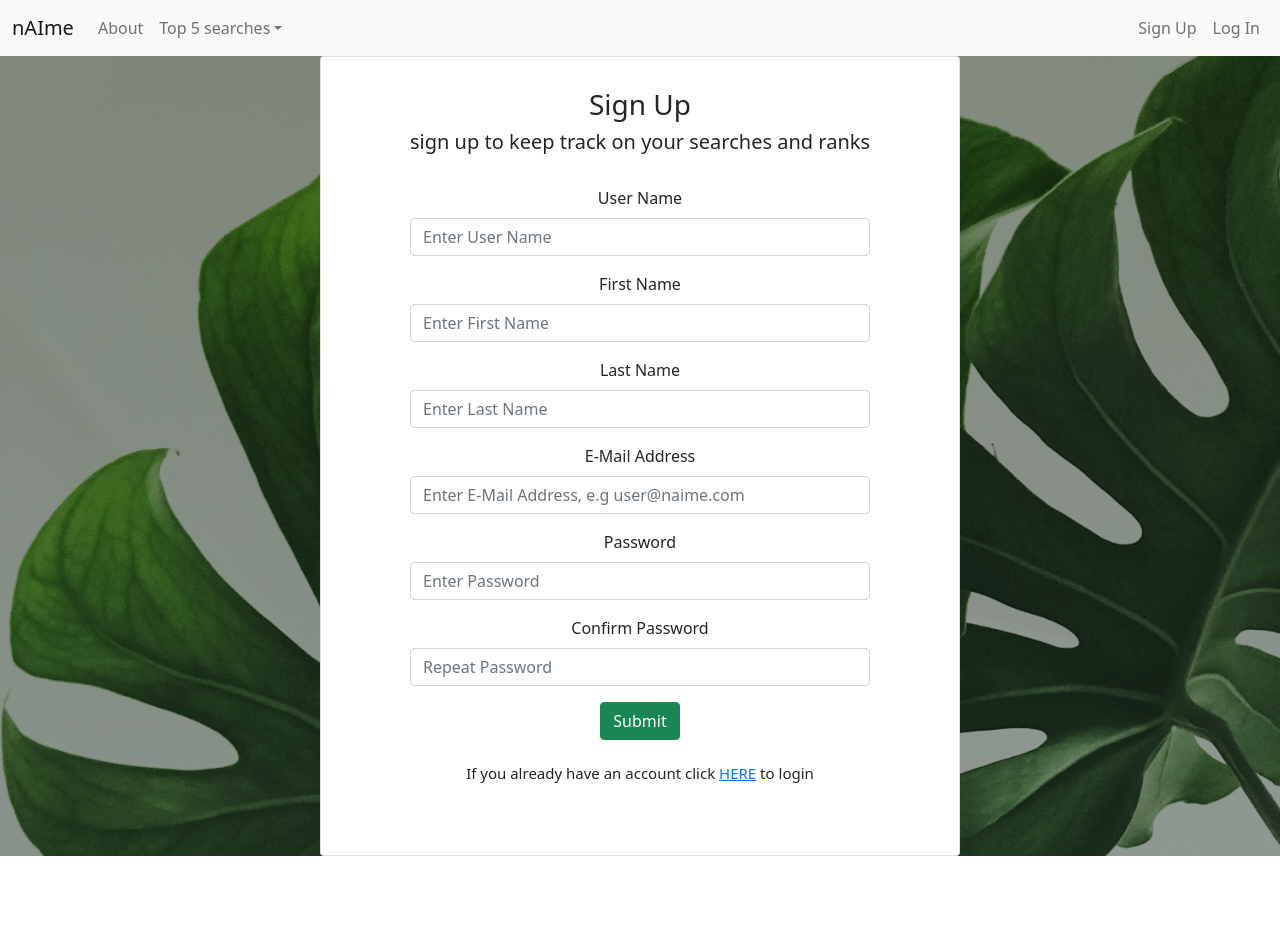
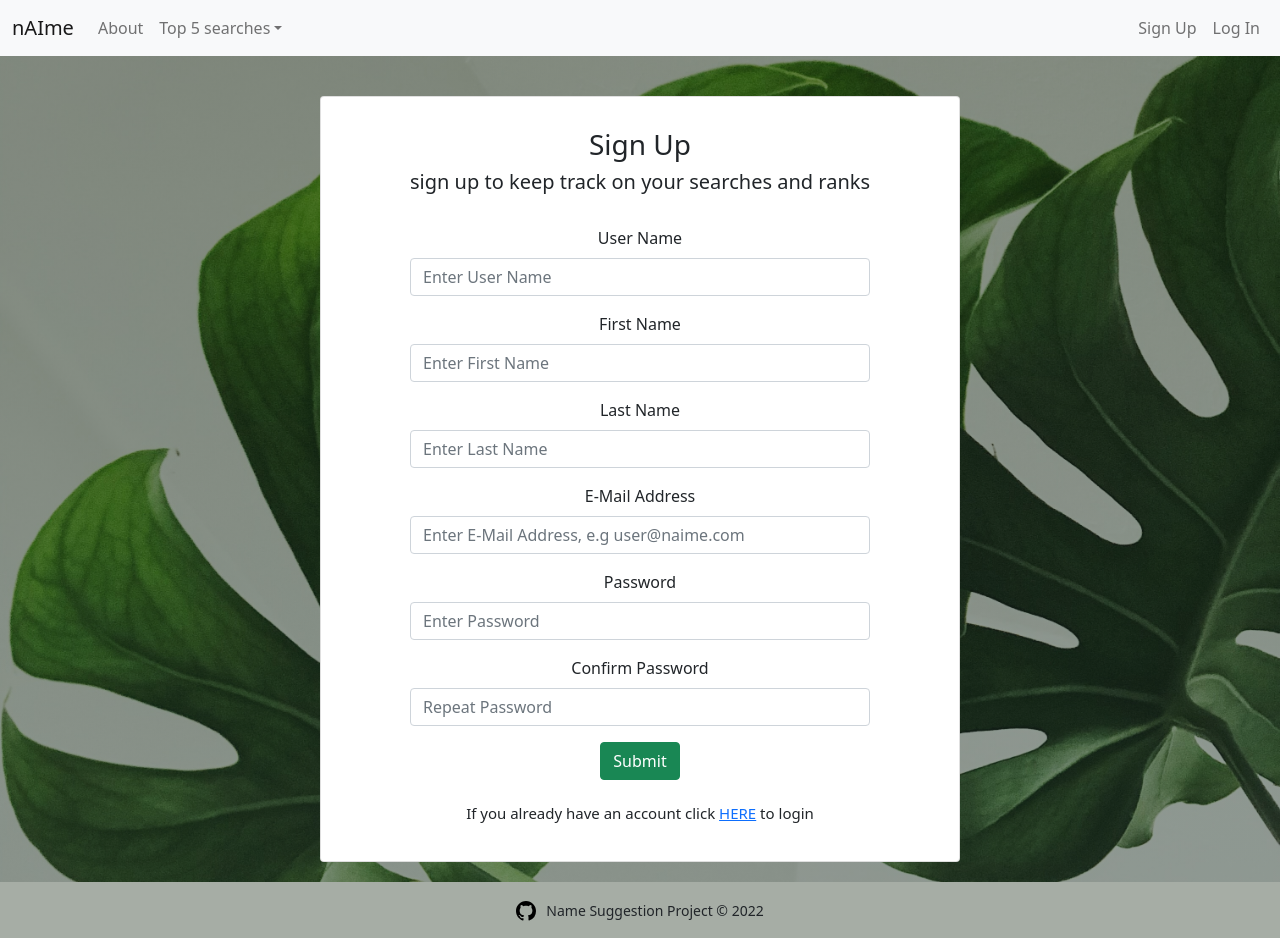
Before and after one commit to noaakl/naime-app, a React (Create React App) app: page /signUp in a window 1280 px wide. Before the commit the page ends 800 px from the top, so only its background shows below. Built offline with nearby package versions, Linux system fonts and the light colour scheme.

Commit message:
fix style

```diff
--- a/src/App.js
+++ b/src/App.js
@@ -12,6 +12,7 @@ import NavBar from "./components/NavBar";
 import { PersistGate } from 'redux-persist/integration/react'
 import { MDBCol, MDBContainer, MDBRow, MDBFooter } from "mdbreact";
 import Styles from "./App.module.scss";
+import { Github ,Google ,Pypi } from 'react-bootstrap-icons';
 
 export default function App() {
   return (
@@ -27,14 +28,17 @@ export default function App() {
         <Route path="/login" element={<Login />}></Route>
       </Routes>
     </BrowserRouter>
-    {/* <MDBFooter bgColor='light' className='text-center text-lg-left' style={{ flex:"none"}}>
-      <div className='text-center p-3' style={{ backgroundColor: 'rgba(0, 0, 0, 0.2)' }}>
-        &copy; {new Date().getFullYear()} Copyright:{' '}
-        <a className='text-dark' href='https://mdbootstrap.com/'>
-          MDBootstrap.com
-        </a>
+    <MDBFooter bgColor='light' className='text-center text-lg-left' id={Styles.footer}>
+      <div className='text-center p-3' style={{ backgroundColor: 'rgba(129, 138, 127, 0.7)' }}>
+        <section>
+        <a
+            href='#!'
+            role='button'
+          ><Github size={20} style={{margin:"0",display: 'inline-block', color:'black',marginRight:'10px'}}/></a>
+          <small>Name Suggestion Project &copy; 2022</small>
+        </section>
       </div>
-    </MDBFooter> */}
+    </MDBFooter>
 
     </PersistGate>
     </Provider>
--- a/src/App.module.scss
+++ b/src/App.module.scss
@@ -52,8 +52,9 @@ body{
     font-family: sans-serif;
     background-size: cover;
     font-family: 'Poppins', sans-serif;
-
-}
+	position: relative;
+}
+
 
 body:before {
     background: rgb(158, 160, 143);
@@ -162,9 +163,9 @@ body:before {
 	}
 
 	.signup {
-		position: fixed;
 		width: 100%;
-		height: 100%;
+		display: flex;
+		min-height:  calc(100vh - 112px);
 		left: 0;
 		z-index: 10;
 		background-image: linear-gradient(rgba(20, 39, 21, 0.5), rgba(35, 56, 45, 0.5)), url('./images/bg.jpg');
@@ -176,9 +177,9 @@ body:before {
 
 
 	.login {
-		position: fixed;
 		width: 100%;
-		height: 100%;
+		display:flex;
+		min-height: calc(100vh - 112px);
 		left: 0;
 		z-index: 10;
 		background-image: linear-gradient(rgba(20, 39, 21, 0.5), rgba(35, 56, 45, 0.5)), url('./images/bg.jpg');
@@ -189,7 +190,7 @@ body:before {
 
 
 	.search_page {
-		position: fixed;
+		min-height: calc(100vh - 112px);
 		width: 100%;
 		height: 100%;
 		left: 0;
@@ -236,7 +237,6 @@ body:before {
 .page {
     text-align: center;
 	font-weight: 600;
-	height: 100%;
     // padding: 50px 0 0 0;
 	color: rgba(233, 235, 234, 0.747);
 	padding-bottom: 60px;
@@ -252,6 +252,10 @@ body:before {
 		padding-top: 50px;
 		// margin: 40px 0 0 0;
     }
+}
+
+.Search_container{
+	min-height: calc(100vh - 112px);
 }
 
 // .google {
@@ -277,6 +281,7 @@ body:before {
 // }
 
 .search_wraper {
+	// min-height: calc(100vh - 352px);
     text-align: center;
     margin: 40px 0 0;
     p {
@@ -346,6 +351,21 @@ body:before {
 	margin-top: 20px;
 	color: #6c757d;
 }
+.no_result_wrapper {
+    width: 100%;
+    margin-bottom: 8px;
+	margin-top: 10px;
+	h2 {
+        list-style: none;
+        position: relative;
+        font-size: 18px;
+		text-align: center;
+    }
+}
+
+// #footer{
+// 	margin-top: 100vh;
+// }
 
 .result_wrapper {
     width: 100%;
--- a/src/components/Home.js
+++ b/src/components/Home.js
@@ -65,6 +65,7 @@ const Home = () => {
 
     return (
         <>
+        <div className={Styles.Search_container}>
             <div className={showResults ? Styles.page : Styles.search_page}>
                 <h1 style={{textAlign:"center"}}>nAIme</h1>
                 <div style={{textAlign:"center"}}>Similar Name Suggestor</div>
@@ -97,7 +98,7 @@ const Home = () => {
                 </>
             )
             }
-
+</div>
         </>
     )
 }
--- a/src/components/Results.js
+++ b/src/components/Results.js
@@ -222,7 +222,7 @@ const Results = ({ searchedName, algorithemsData, suggestionsExist }) => {
                 })}
             </Row>
         </div>
-        : <div className={Styles.result_wrapper}>
+        : <div className={Styles.no_result_wrapper}>
             <h2>No Synonyms Suggested</h2>
         </div>
 };
--- a/src/components/SignUp.js
+++ b/src/components/SignUp.js
@@ -76,8 +76,8 @@ const SingUp = () => {
 
   return (
     <div className={Styles.signup} >
-      <Container className="d-flex h-100" id={Styles.signup}>
-        <Card className="text-center h-100" style={{ width: '40rem', margin: '20px', padding: '15px', position: "center", alignItems: "center", justifyContent: "center" }}>
+      <Container className="d-flex" id={Styles.signup}>
+        <Card className="text-center h-100" style={{ width: '40rem', marginTop: '40px', marginBottom:'20px', padding: '15px', position: "center", alignItems: "center", justifyContent: "center" }}>
           <Card.Body>
             <h3>Sign Up</h3>
             <h5>sign up to keep track on your searches and ranks</h5>
```
